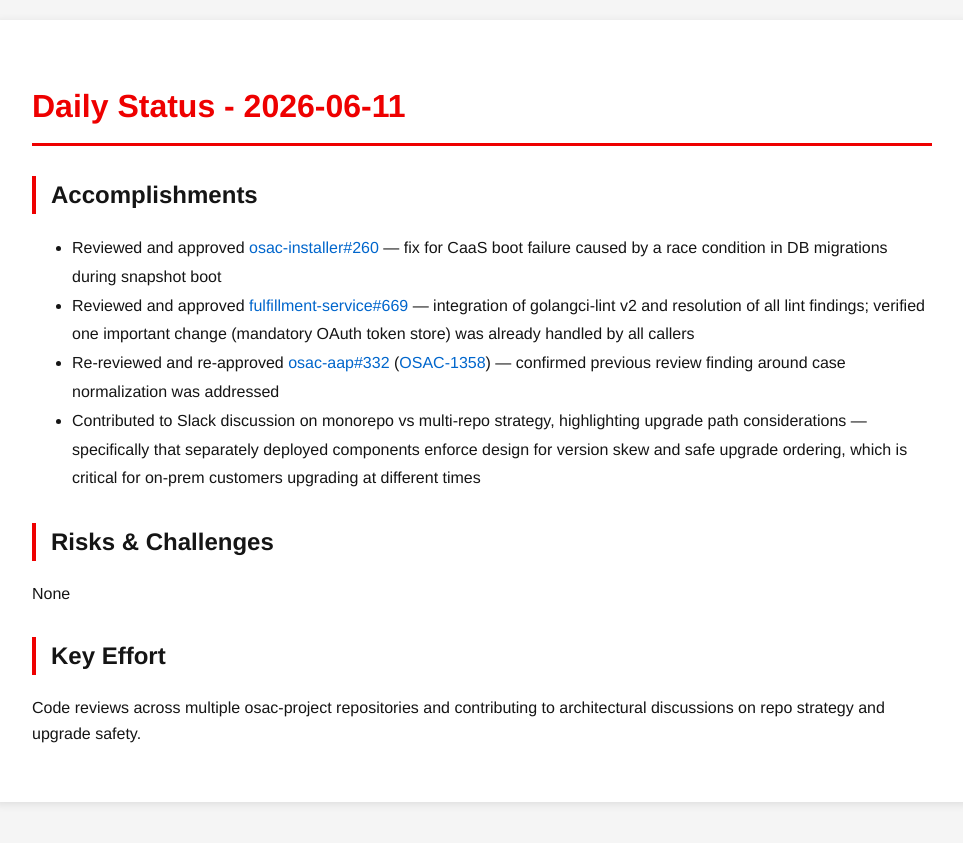
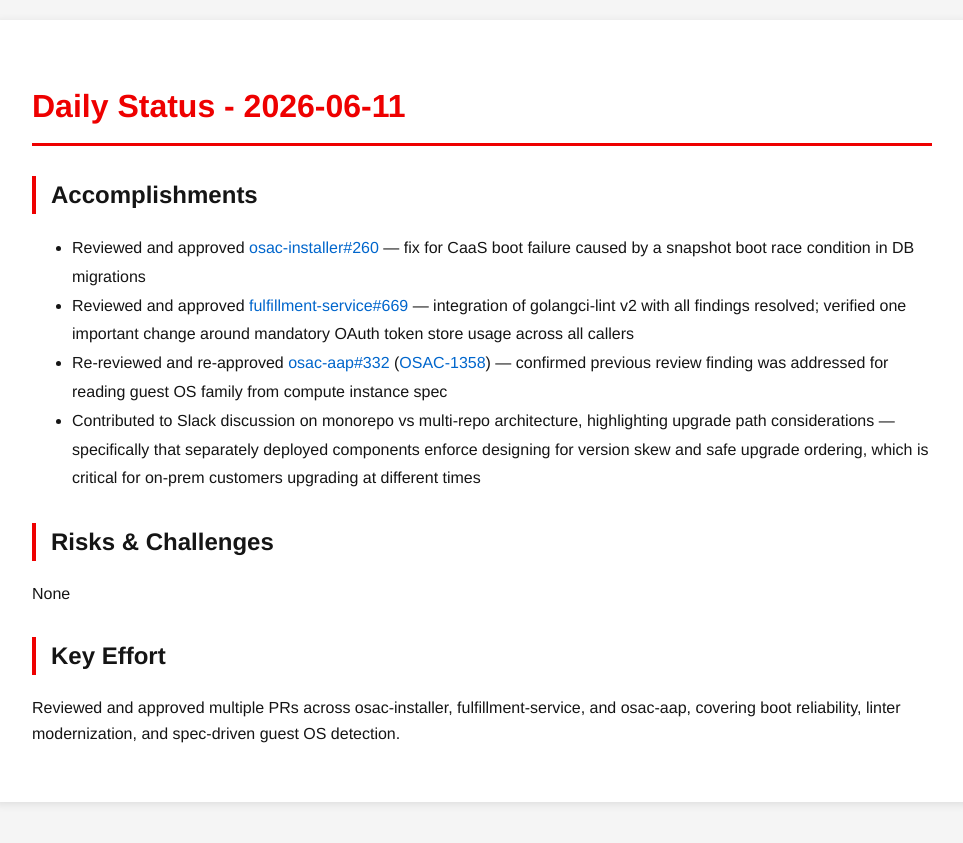
Before and after one commit to tzvatot/daily-status, a Jekyll site: the page built from 2026-06-11.md, in a window 1280 px wide. Shown: the top 843 px of the page, without its empty margins (158-1121 px from the left). Built offline with Jekyll 4.4.1, drawn with Linux system fonts in a browser that asks for light colours.

Commit message:
Daily status update - 2026-06-11

```diff
--- a/2026-06-11.md
+++ b/2026-06-11.md
@@ -7,13 +7,13 @@
 # Daily Status - 2026-06-11
 
 ## Accomplishments
-- Reviewed and approved [osac-installer#260](https://github.com/osac-project/osac-installer/pull/260) — fix for CaaS boot failure caused by a race condition in DB migrations during snapshot boot
-- Reviewed and approved [fulfillment-service#669](https://github.com/osac-project/fulfillment-service/pull/669) — integration of golangci-lint v2 and resolution of all lint findings; verified one important change (mandatory OAuth token store) was already handled by all callers
-- Re-reviewed and re-approved [osac-aap#332](https://github.com/osac-project/osac-aap/pull/332) ([OSAC-1358](https://redhat.atlassian.net/browse/OSAC-1358)) — confirmed previous review finding around case normalization was addressed
-- Contributed to Slack discussion on monorepo vs multi-repo strategy, highlighting upgrade path considerations — specifically that separately deployed components enforce design for version skew and safe upgrade ordering, which is critical for on-prem customers upgrading at different times
+- Reviewed and approved [osac-installer#260](https://github.com/osac-project/osac-installer/pull/260) — fix for CaaS boot failure caused by a snapshot boot race condition in DB migrations
+- Reviewed and approved [fulfillment-service#669](https://github.com/osac-project/fulfillment-service/pull/669) — integration of golangci-lint v2 with all findings resolved; verified one important change around mandatory OAuth token store usage across all callers
+- Re-reviewed and re-approved [osac-aap#332](https://github.com/osac-project/osac-aap/pull/332) ([OSAC-1358](https://redhat.atlassian.net/browse/OSAC-1358)) — confirmed previous review finding was addressed for reading guest OS family from compute instance spec
+- Contributed to Slack discussion on monorepo vs multi-repo architecture, highlighting upgrade path considerations — specifically that separately deployed components enforce designing for version skew and safe upgrade ordering, which is critical for on-prem customers upgrading at different times
 
 ## Risks & Challenges
 None
 
 ## Key Effort
-Code reviews across multiple osac-project repositories and contributing to architectural discussions on repo strategy and upgrade safety.
+Reviewed and approved multiple PRs across osac-installer, fulfillment-service, and osac-aap, covering boot reliability, linter modernization, and spec-driven guest OS detection.
```
